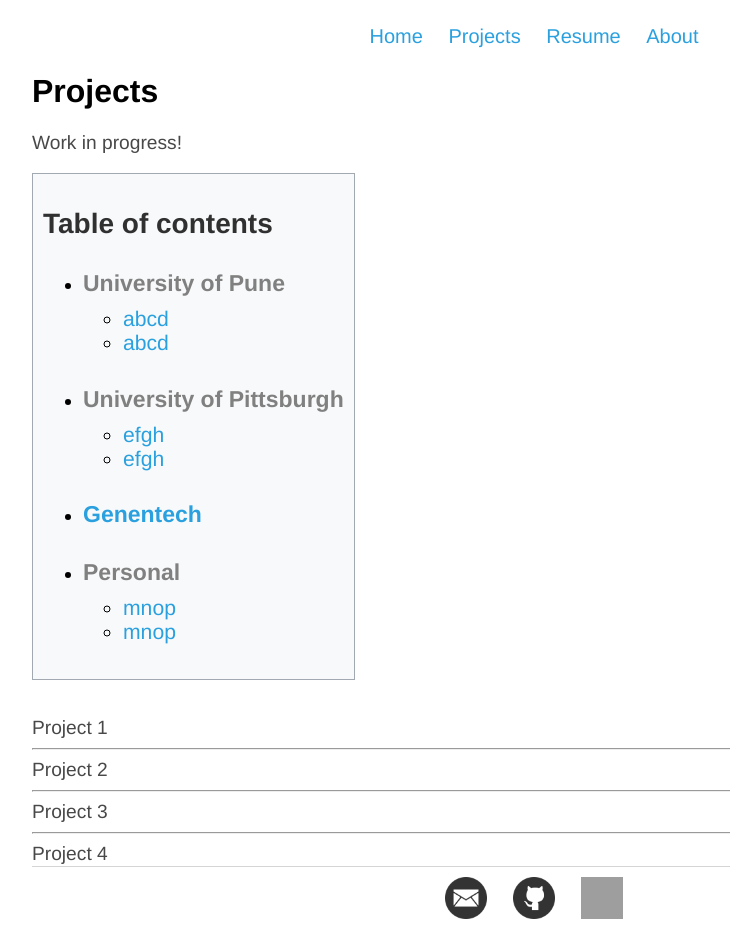
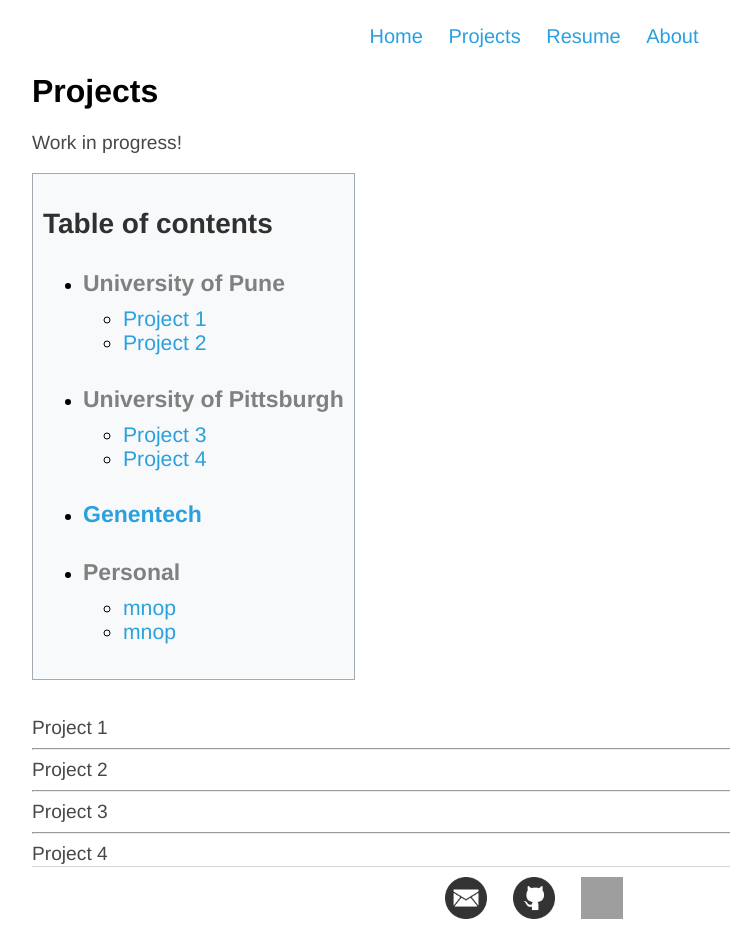
Before and after one commit to NeilBardhan/neilbardhan.github.io, a Jekyll site: the page built from projects/index.html, in a window 1280 px wide. Shown: the whole page, without its empty margins (96-826 px from the left). Built offline with Jekyll 4.4.1, drawn with Linux system fonts in a browser that asks for light colours; grey boxes are pictures that could not be loaded.

Commit message:
Update index.html

```diff
--- a/projects/index.html
+++ b/projects/index.html
@@ -12,24 +12,24 @@ title: Projects
 	<ul>
 		<li><h4>University of Pune</h4>
 			<ul>
-				<li><a href="#project1">abcd</a></li>
-				<li><a href="#project1">abcd</a></li>
+				<li><a href="#project1">Project 1</a></li>
+				<li><a href="#project2">Project 2</a></li>
 			</ul>
 		</li>
 
 		<li><h4>University of Pittsburgh</h4>
 			<ul>
-				<li><a href="#project2">efgh</a></li>
-				<li><a href="#project2">efgh</a></li>
+				<li><a href="#project3">Project 3</a></li>
+				<li><a href="#project4">Project 4</a></li>
 			</ul>
 		</li>
 
-		<li><h4><a href="#project3">Genentech</a></h4></li>
+		<li><h4><a href="#project5">Genentech</a></h4></li>
 
 		<li><h4>Personal</h4>
 			<ul>
-				<li><a href="#project4">mnop</a></li>
-				<li><a href="#project4">mnop</a></li>
+				<li><a href="#project6">mnop</a></li>
+				<li><a href="#project7">mnop</a></li>
 			</ul>
 		</li>
 	</ul>
```
